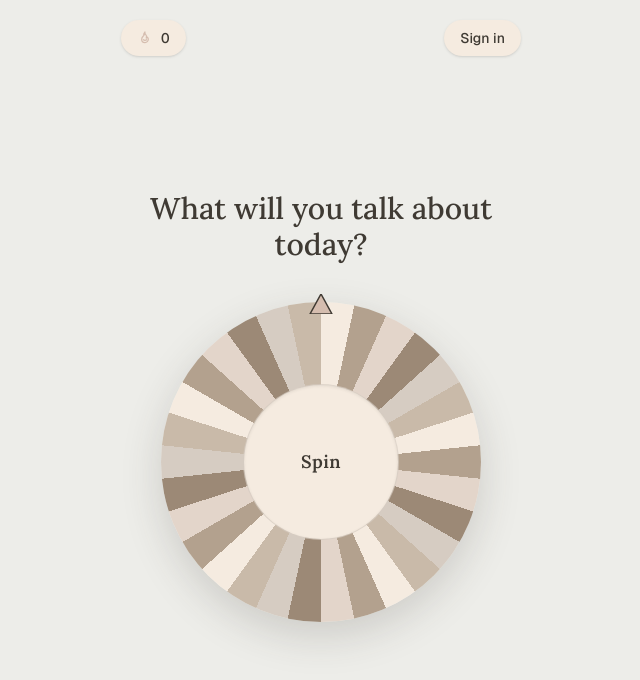
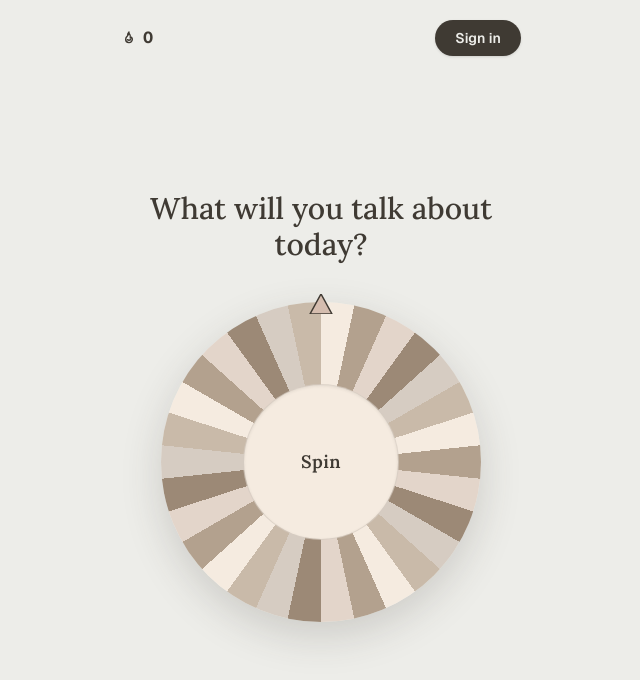
Before and after one commit to katerikoti/speakeasy, a Next.js app: page / in a window 1280 px wide. Shown: the top 680 px of the page, without its empty margins (319-959 px from the left). Built offline with nearby package versions, Linux system fonts and the light colour scheme; no server answers.

Commit message:
Restyle header streak and sign-in button

```diff
--- a/src/components/Header.tsx
+++ b/src/components/Header.tsx
@@ -34,11 +34,14 @@ export function Header({ streak = 0 }: { streak?: number }) {
     <header className="mx-auto flex w-full max-w-md items-center justify-between px-6 py-5">
       <div className="flex items-center gap-2">
         <div
-          className="flex items-center gap-2 rounded-full bg-linen px-4 py-2 text-sm font-medium shadow-sm"
+          className="flex items-center gap-1.5"
           aria-label={`${streak}-day streak`}
+          title={`${streak}-day streak`}
         >
-          <StreakIcon className="h-4 w-4 text-almond-silk" />
-          <span className="tabular-nums">{streak}</span>
+          <StreakIcon className="h-4 w-4 text-ink" />
+          <span className="text-base font-bold tabular-nums text-ink">
+            {streak}
+          </span>
         </div>
       </div>
       <div className="flex items-center gap-3">
@@ -67,7 +70,7 @@ export function Header({ streak = 0 }: { streak?: number }) {
         ) : (
           <Link
             href="/login"
-            className="rounded-full bg-linen px-4 py-2 text-sm font-medium text-ink shadow-sm transition-colors hover:bg-almond-cream"
+            className="rounded-full bg-ink px-5 py-2 text-sm font-semibold text-parchment shadow-sm transition-colors hover:bg-ink-soft"
           >
             Sign in
           </Link>
--- a/src/components/icons.tsx
+++ b/src/components/icons.tsx
@@ -6,7 +6,7 @@ export function StreakIcon(props: SVGProps<SVGSVGElement>) {
       viewBox="0 0 24 24"
       fill="none"
       stroke="currentColor"
-      strokeWidth="1.8"
+      strokeWidth="2.1"
       strokeLinecap="round"
       strokeLinejoin="round"
       aria-hidden="true"
```
